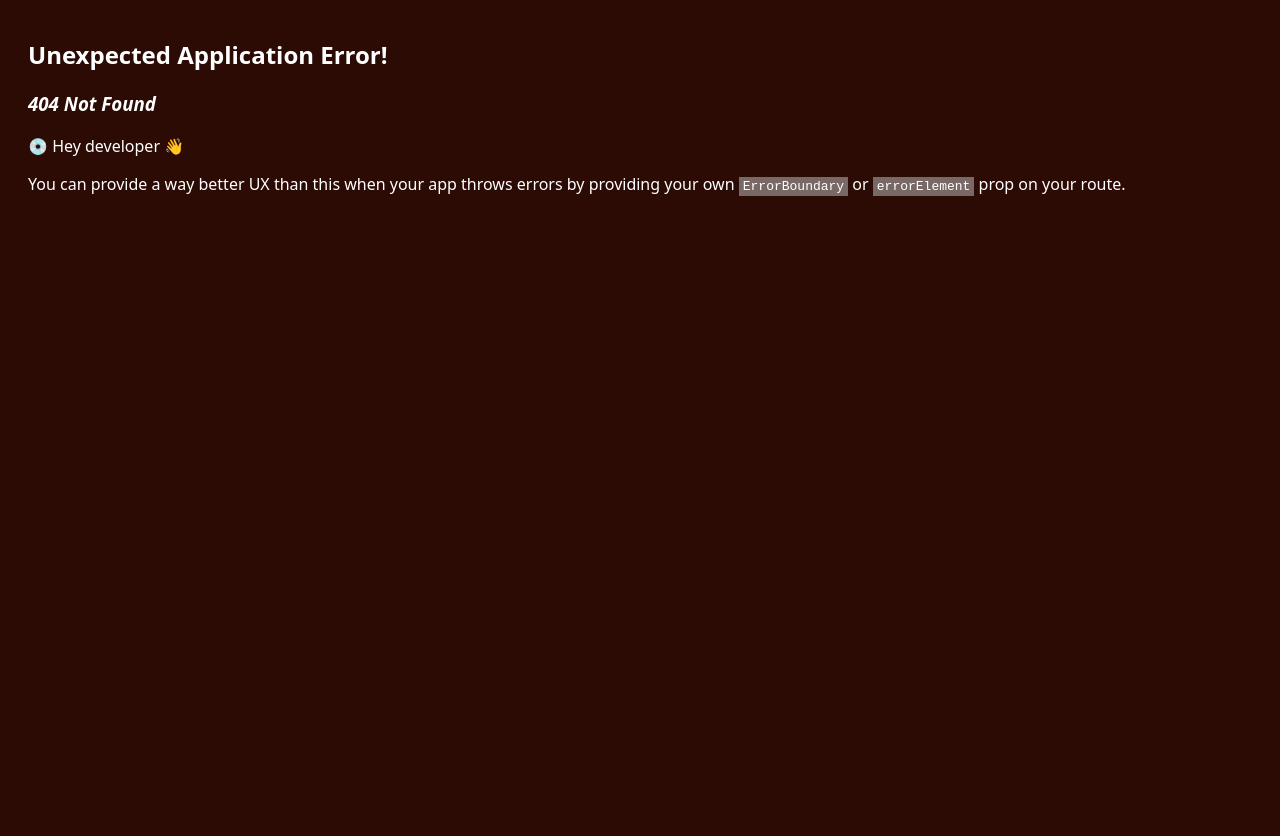
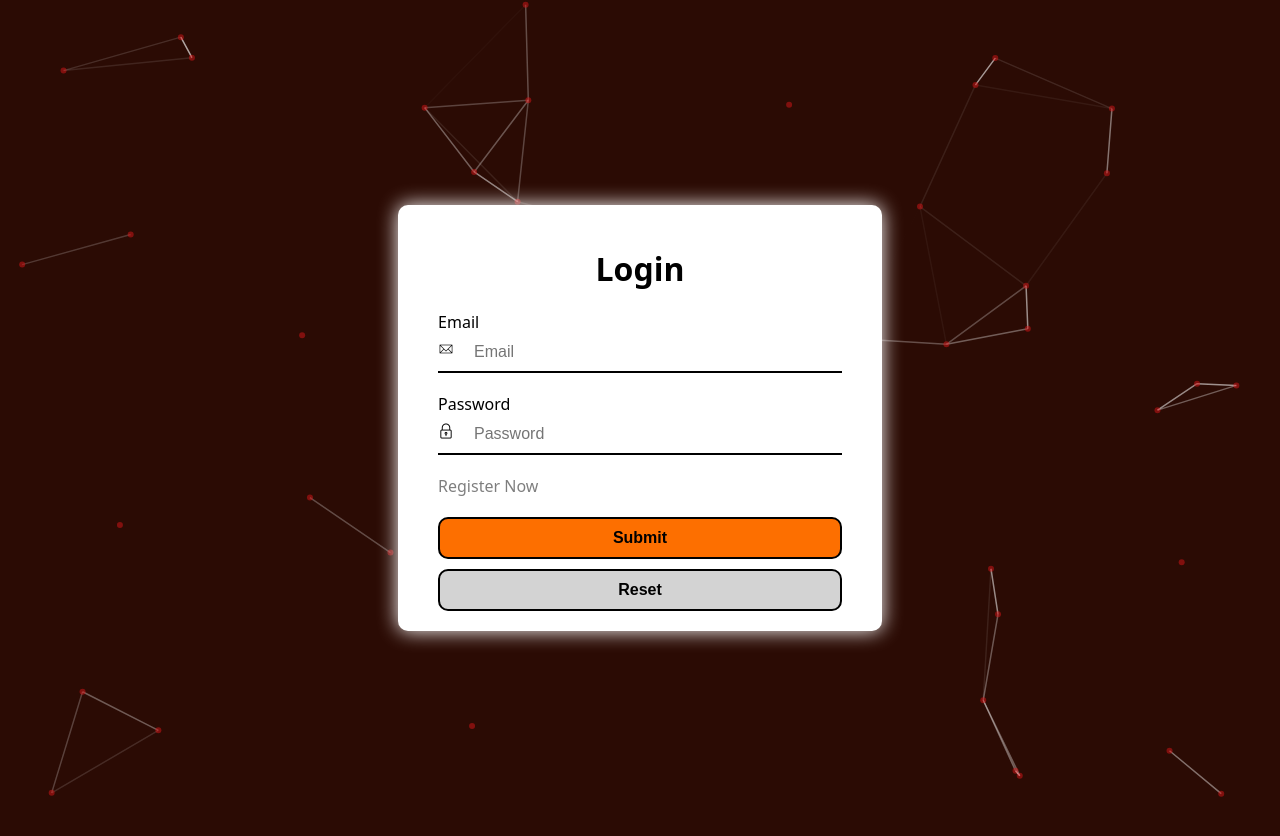
Before and after one commit to TRAVELLER00012/AiServices, a React (Vite) app: page /login in a window 1280 px wide. Before the commit this address had no page. Before the commit the page ends 800 px from the top, so only its background shows below. Built offline with nearby package versions, Linux system fonts and the light colour scheme.

Commit message:
make login page

```diff
--- a/src/components/Navigation.tsx
+++ b/src/components/Navigation.tsx
@@ -3,6 +3,7 @@ import Logo from "../assets/images/ai.png"
 import { useState } from 'react'
 import YellowButton from './YellowButton'
 import { Link } from 'react-router-dom'
+import RegisterButton from './RegisterButton'
 
 interface NavigationStatus {
     about?: boolean,
@@ -62,7 +63,7 @@ const Navigation = ({about,contactus,application,service}:NavigationStatus) => {
                     </Link>
                 </li>
             </ul>
-            <YellowButton>Sign in</YellowButton>
+            <RegisterButton />
         </div>
     )
 }
--- /dev/null
+++ b/src/components/RegisterButton.tsx
@@ -0,0 +1,11 @@
+import { Link } from 'react-router-dom'
+import YellowButton from './YellowButton'
+import styles from "../styles/registerButton.module.css"
+
+const RegisterButton = () => {
+  return (
+    <YellowButton><Link to={"/login"} className={styles.button}>Login In</Link></YellowButton>
+  )
+}
+
+export default RegisterButton
--- /dev/null
+++ b/src/components/page/LoginPage.tsx
@@ -0,0 +1,41 @@
+import styles from "../../styles/loginPage.module.css"
+import Email  from "../../assets/images/email.png"
+import Password  from "../../assets/images/lock.png"
+import ParticleBackground from "../ParticleBackground"
+
+const LoginPage = () => {
+  return (
+    <>
+        <ParticleBackground />
+        <div className={styles.box}>
+            <div className={styles.loginBox}>
+                <h1>Login</h1>
+                <form>
+
+                    <div>
+                        <label htmlFor="email">Email</label>
+                        <div className={styles.input}>
+                            <img src={Email} alt="Email Icon"/>
+                            <input type="email" id="email" placeholder="Email" />
+                        </div>
+                    </div>
+                    <div>
+                        <label htmlFor="password">Password</label>
+                        <div className={styles.input}>
+                            <img src={Password} alt="Password Icon"/>
+                            <input type="password" id="password" placeholder="Password"/>
+                        </div>
+                    </div>
+                    <p>Register Now</p>
+                    <div className={styles.buttons}>
+                        <button type="submit">Submit</button>
+                        <button type="reset">Reset</button>
+                    </div>
+                </form>
+            </div>
+        </div>
+    </>
+  )
+}
+
+export default LoginPage
--- a/src/routing/router.tsx
+++ b/src/routing/router.tsx
@@ -3,11 +3,13 @@ import App from "../App";
 import ApplicationPage from "../components/page/ApplicationPage";
 import ServicePage from "../components/page/ServicePage";
 import ContactUsPage from "../components/page/ContactUsPage";
+import LoginPage from "../components/page/LoginPage";
 
 const router = createBrowserRouter([
     {path:"/",element:<App />},
     {path:'/application',element:<ApplicationPage/>},
     {path:'/service',element:<ServicePage/>},
     {path:'/contact',element:<ContactUsPage/>},
+    {path:"/login",element:<LoginPage />}
 ])
 export default router;
--- /dev/null
+++ b/src/styles/loginPage.module.css
@@ -0,0 +1,67 @@
+.box{
+    display: flex;
+    height: 100vh;
+    justify-content: center;
+    align-items: center;
+}
+.loginBox{
+    box-shadow: 0 0 20px white;
+    background-color: white;
+    color: black;
+    width: 33%;
+    padding: 20px 40px;
+    border-radius: 10px;
+    transition: box-shadow 0.3s;
+}
+.loginBox:hover{
+    box-shadow: 0 0 40px white;
+}
+.loginBox form{
+    display: grid;
+    grid-template-rows: repeat(auto,1fr);
+    row-gap: 20px;
+}
+.loginBox h1{
+    text-align: center;
+}
+.loginBox form p{
+    margin: 0;
+    font-weight: 500;
+    opacity: 0.5;
+    cursor: pointer;
+    transition: opacity 0.3s;
+}
+.loginBox form p:hover{
+    opacity: 1;
+}
+.loginBox form input,.loginBox form button{
+    font-size: 1rem;
+    padding: 10px 20px;
+    outline: 0;
+}
+.loginBox form div label{
+    font-weight: 500;
+}
+.loginBox form input{
+    border: 0;
+}
+.loginBox form .input{
+    border-bottom: 2px solid black;
+}
+.buttons{
+    display: grid;
+    grid-template-rows: repeat(2,auto);
+    row-gap: 10px;
+}
+.buttons button{
+    border-radius: 10px;
+    border: 2px solid black;
+    cursor: pointer;
+    font-weight: bold;
+}
+.buttons button[type="submit"]{
+    background-color: #fd6f00;
+}
+.buttons button[type="reset"]{
+    background-color: lightgrey;
+}
--- /dev/null
+++ b/src/styles/registerButton.module.css
@@ -0,0 +1,4 @@
+.button:any-link{
+    color: black;
+    text-decoration: none;
+}
```
Also changed, not shown: src/components/ParticleBackground.tsx (+4 -4 lines), src/assets/images/email.png (added), src/assets/images/lock.png (added).
